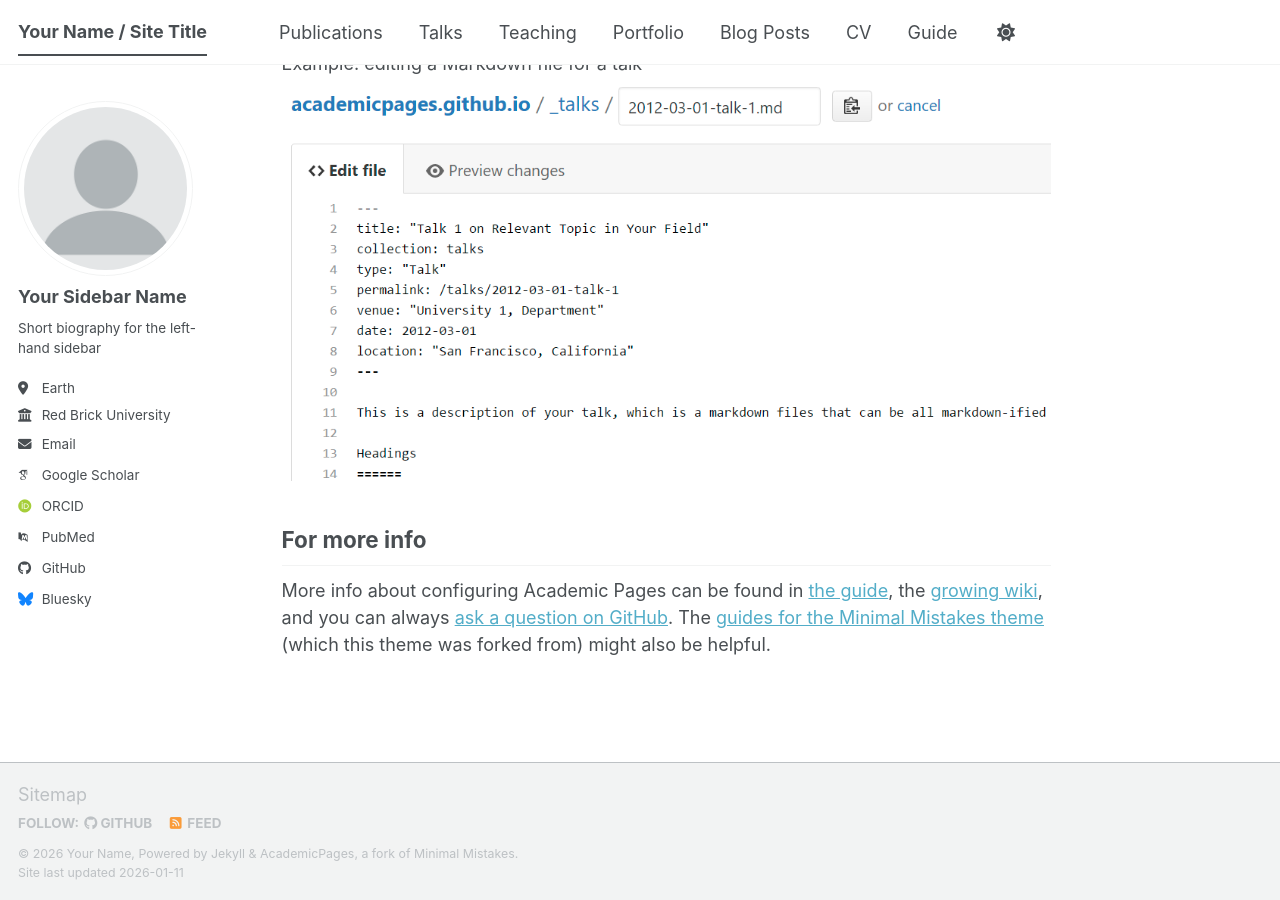
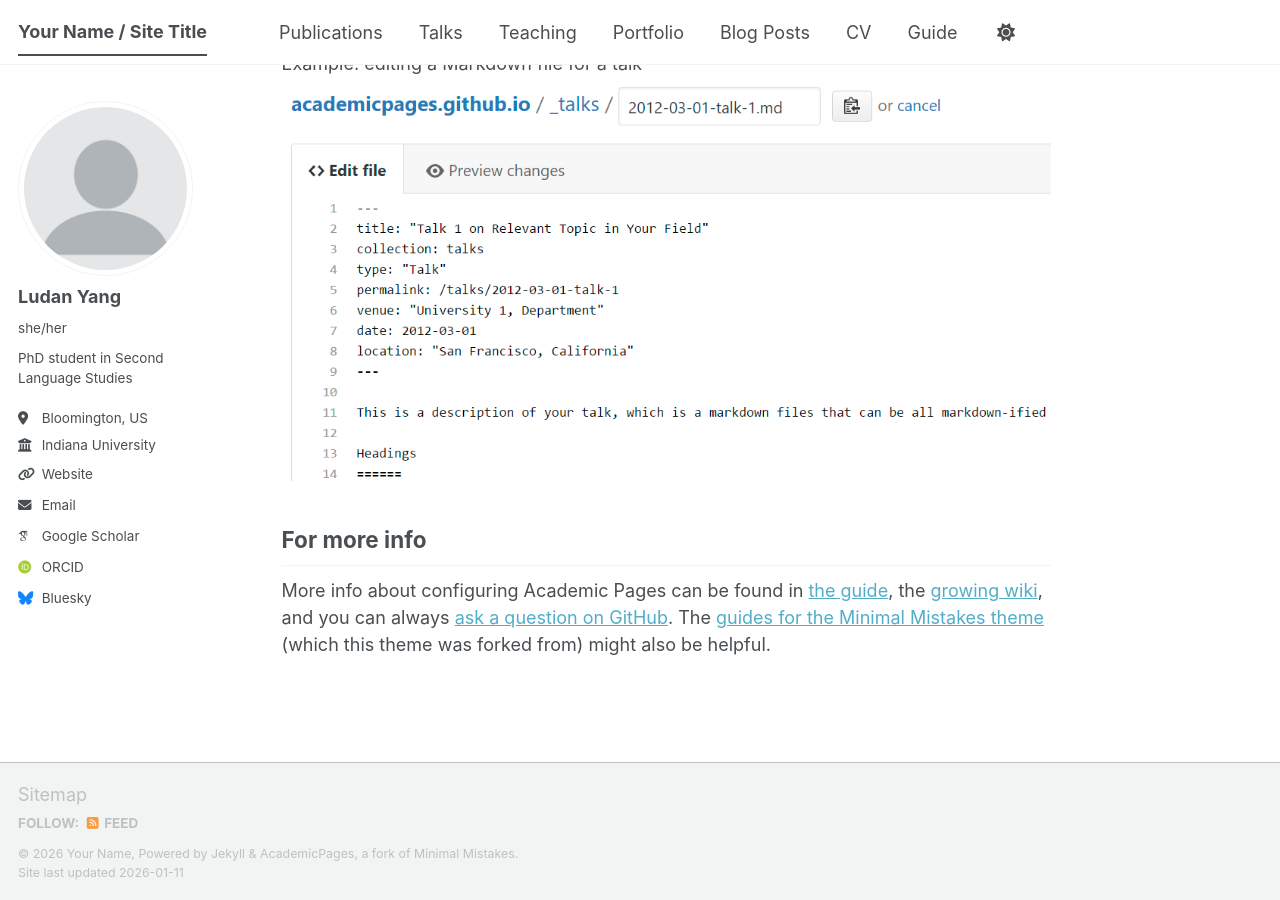
Before and after one commit to ludy612/ludy612.github.io, a Jekyll site: the page built from _pages/about.md, in a window 1280 px wide and 900 px high, scrolled down 2720 px. Built offline with Jekyll 4.4.1, drawn with Linux system fonts in a browser that asks for light colours; some web fonts are replaced; a script bundle is joined from its source files by our own code; library files that are not in the unit come from our copies.

Commit message:
Update _config.yml

```diff
--- a/_config.yml
+++ b/_config.yml
@@ -24,24 +24,24 @@ repository               : "academicpages/academicpages.github.io"
 author:
   # Biographic information
   avatar           : "profile.png"
-  name             : "Your Sidebar Name"
-  pronouns         : # example: "she/her"
-  bio              : "Short biography for the left-hand sidebar"
-  location         : "Earth"
-  employer         : "Red Brick University"
-  uri              : # URL
-  email            : "none@example.org"
+  name             : "Ludan Yang"
+  pronouns         : "she/her"
+  bio              : "PhD student in Second Language Studies"
+  location         : "Bloomington, US"
+  employer         : "Indiana University"
+  uri              : "https://ludy612.github.io/"
+  email            : "ludyang@iu.edu"
 
   # Academic websites
   academia         : # URL
   arxiv            : # URL - Update with the correct link to your profile
-  googlescholar    : "https://scholar.google.com/citations?user=PS_CX0AAAAAJ"
+  googlescholar    : "https://scholar.google.com/citations?user=aaQketwAAAAJ&hl=en"
   inspire-hep      : # URL
   impactstory      : # URL
-  orcid            : "https://orcid.org/yourorcidurl"
+  orcid            : "https://orcid.org/my-orcid?orcid=0009-0001-3666-6707"
   semantic         : # URL
   ssrn             : # URL
-  pubmed           : "https://www.ncbi.nlm.nih.gov/pubmed/?term=john+snow"
+  pubmed           : # URL
   researchgate     : # URL
   scopus           : # URL
   zotero           : # URL
@@ -51,7 +51,7 @@ author:
   bitbucket        : # Username - Update with your username on the site
   codepen          : # Username
   dribbble         : # Username
-  github           : "academicpages"
+  github           : #
   kaggle           : # Username
   stackoverflow    : # User number or user number and name (i.e., use "1" or "1/jeff-atwood")
 
```
